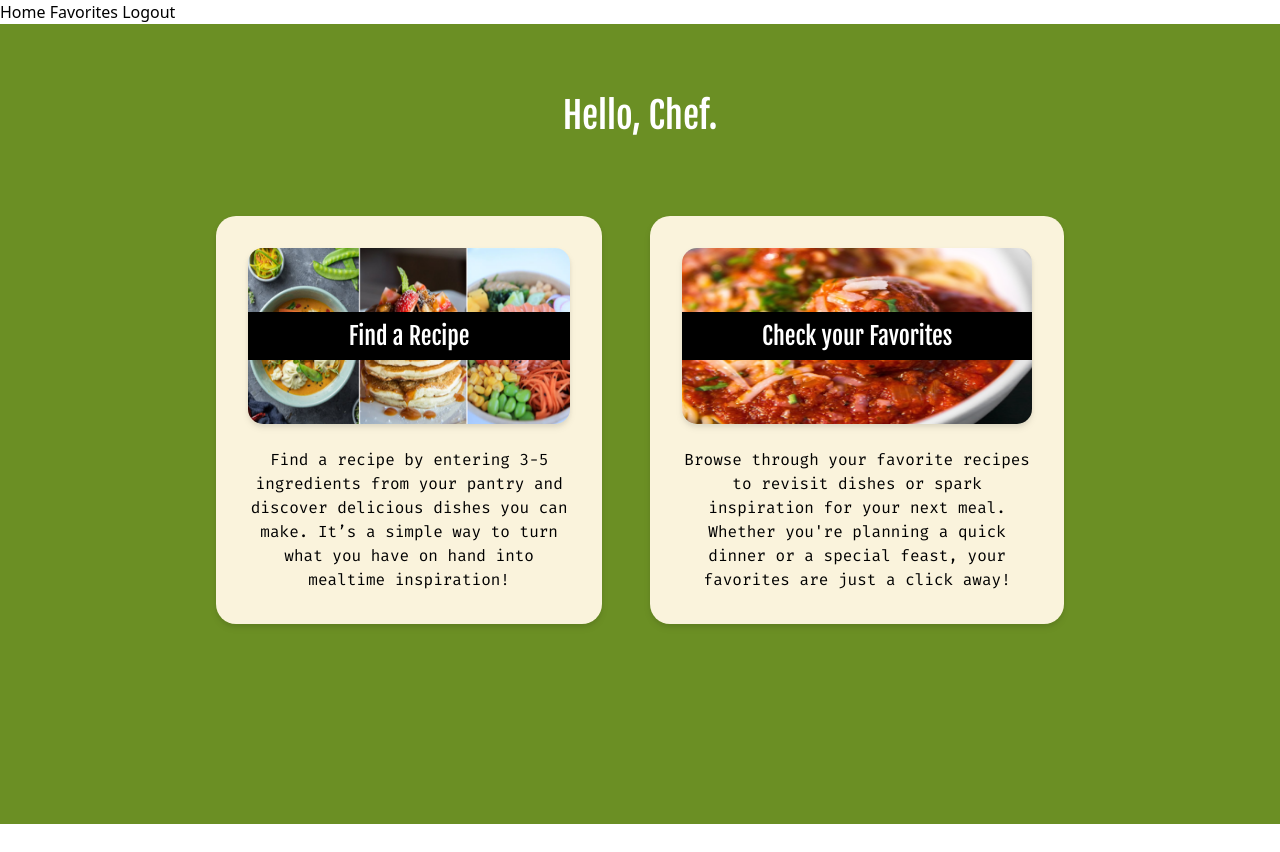
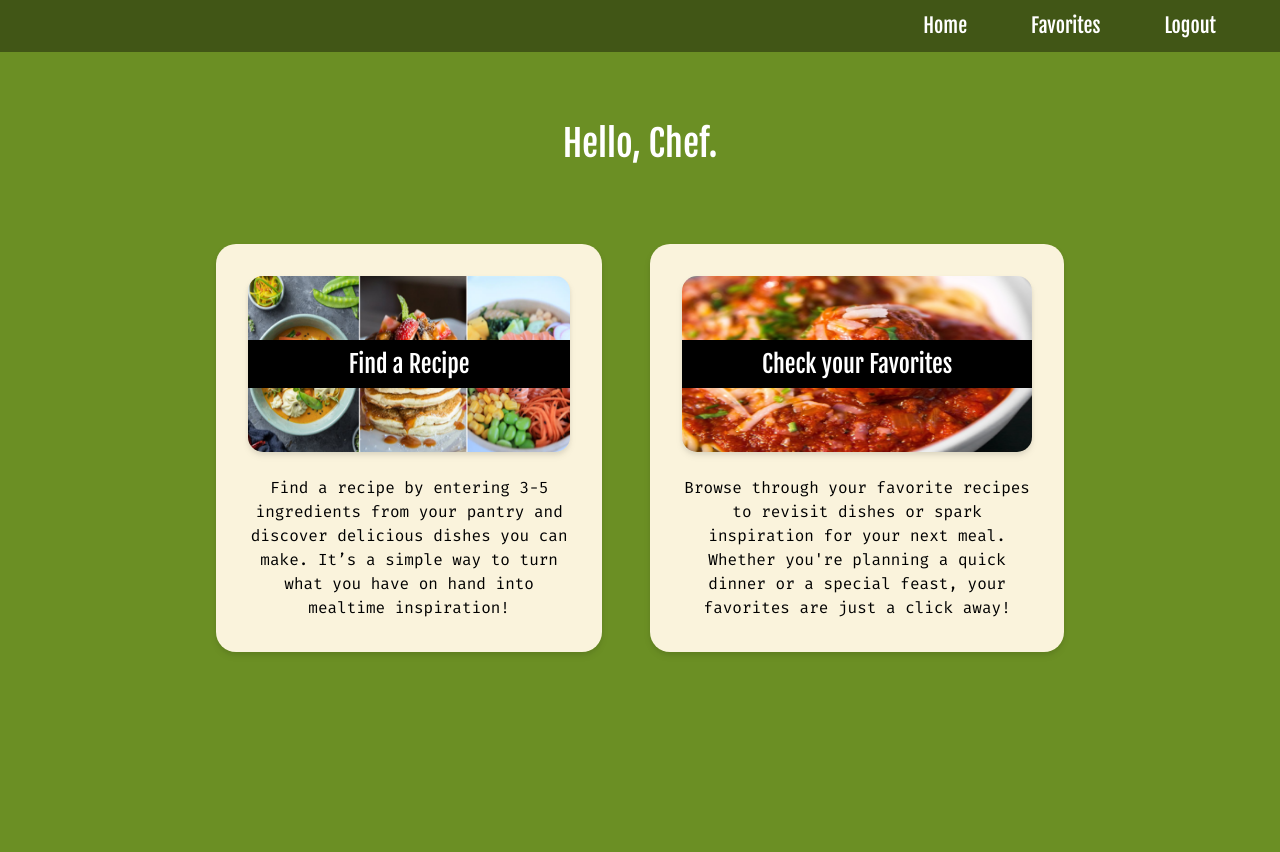
Before and after one commit to Code-the-Dream-School/hh-team5-front, a React (Vite) app: page / in a window 1280 px wide. Before the commit the page ends 824 px from the top, so only its background shows below. Built offline with nearby package versions, Linux system fonts and the light colour scheme; no server answers.

Commit message:
Add styles to navbar

```diff
--- a/src/components/Header/NavLink.jsx
+++ b/src/components/Header/NavLink.jsx
@@ -1,16 +1,14 @@
-// This component is responsible for the navigation links.
 import React from 'react';
-import { Link } from 'react-router-dom'; // To use NavLink
+import { Link } from 'react-router-dom';
 
 const NavLink = () => {
   return (
-    <nav>
-      <Link to="/">  Home</Link>
-      <Link to="/favorites">  Favorites</Link>
-      {/* login/logout based on status */}
-      <Link to="/logout">  Logout</Link>
+    <nav class="flex justify-end bg-[#415616] font-heading text-white text-xl pr-8">
+      <Link class="m-3 mx-8" to="/">Home</Link>
+      <Link class="m-3 mx-8" to="/favorites">Favorites</Link>
+      <Link class="m-3 mx-8" to="/logout">Logout</Link>
     </nav>
-  );
-};
+  )
+}
 
-export default NavLink;
+export default NavLink
```
